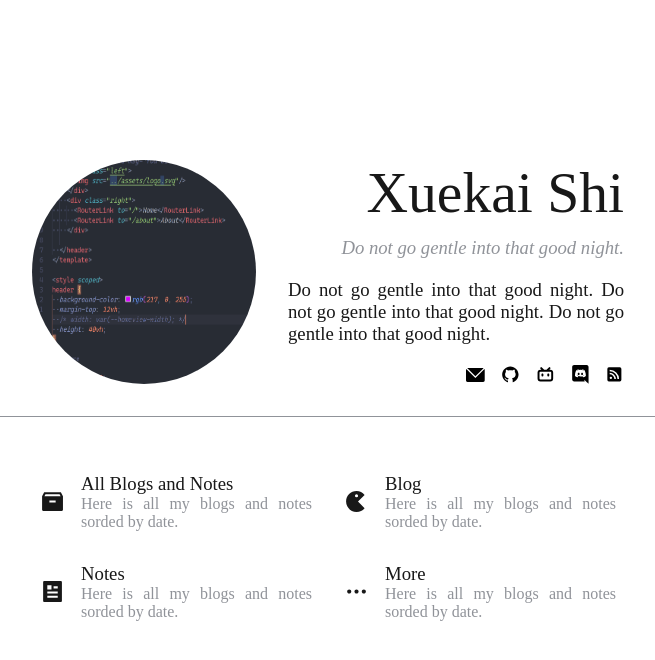
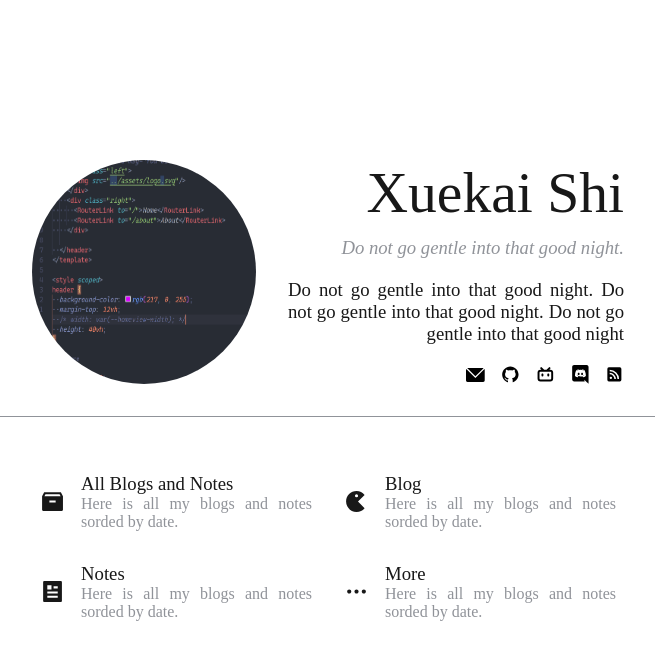
Before and after one commit to XuekaiShi/www-shixk, a Vue app: page / in a window 1280 px wide. Shown: the top 660 px of the page, without its empty margins (312-967 px from the left). Built offline with nearby package versions, Linux system fonts and the light colour scheme.

Commit message:
feat: text align right and justify

```diff
--- a/src/components/home/HomeInfo.vue
+++ b/src/components/home/HomeInfo.vue
@@ -10,7 +10,7 @@ import IconRSS from '../icons/IconRSS.vue';
   <h1>Xuekai Shi</h1>
   <p class="cite">Do not go gentle into that good night.</p>
   <p class="intro">
-    Do not go gentle into that good night. Do not go gentle into that good night. Do not go gentle into that good night.
+    Do not go gentle into that good night. Do not go gentle into that good night. Do not go gentle into that good night
   </p>
   <nav>
     <i>
@@ -53,6 +53,7 @@ p {
   overflow: hidden;
   /* white-space: nowrap; */
   text-overflow: ellipsis;
+  text-align-last: right;
 }
 
 nav {
```
Also changed, not shown: 1 other file (tests, documents, lock files or other folders).
